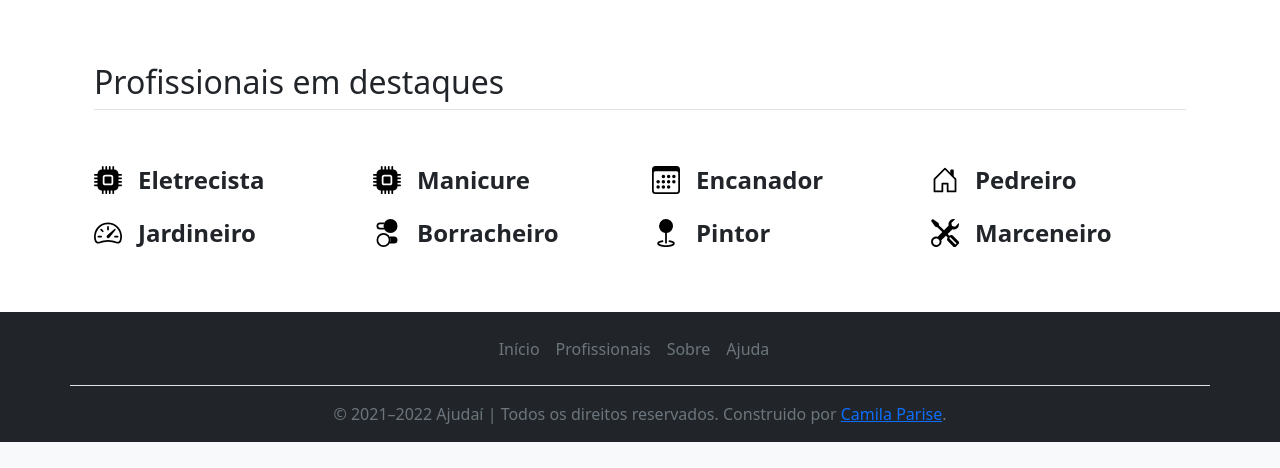
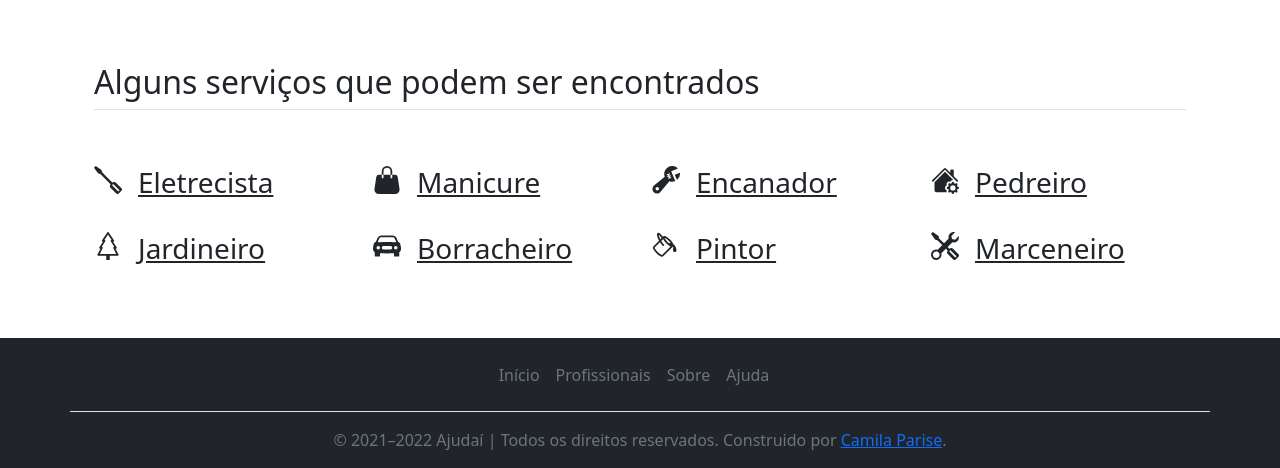
Before and after one commit to camilinhaparis/site01, a PHP site: page /site01/ in a window 1280 px wide. Shown: the part 1672-2140 px from the top of the page. Before the commit the page ends 2114 px from the top, so only its background shows below. Run offline with PHP 8.4, Linux system fonts and the light colour scheme; some libraries are stand-ins or nearby versions.

Commit message:
atualizacaoLinks

```diff
--- a/contato.php
+++ b/contato.php
@@ -41,11 +41,7 @@
 
       </div>
       <div class="col-md-5 order-md-1">
-        <svg class="bd-placeholder-img bd-placeholder-img-lg featurette-image img-fluid mx-auto"
-        width="500" height="500" xmlns="http://www.w3.org/2000/svg" role="img"
-        aria-label="Placeholder: 500x500" preserveAspectRatio="xMidYMid slice"
-        focusable="false"><title>Placeholder</title><rect width="100%" height="100%"
-        fill="#eee"/><text x="50%" y="50%" fill="#aaa" dy=".3em">500x500</text></svg>
+      <img src="img/01.png" height="400" width="400" style="display: block; margin: 0 auto;"  />
       </div>
     </div>
 
--- a/head/rodape_index.php
+++ b/head/rodape_index.php
@@ -9,7 +9,7 @@
             <li class="nav-item"><a href="sobre.php" class="nav-link px-2 text-muted">Sobre</a></li>
             <li class="nav-item"><a href="ajuda.php" class="nav-link px-2 text-muted">Ajuda</a></li>
           </ul>
-          <p class="text-center text-muted">&copy; 2021–2022 Ajudaí | Todos os direitos reservados. Construido por <a href="#">Camila Parise</a>.</p>
+          <p class="text-center text-muted">&copy; 2021–2022 Ajudaí | Todos os direitos reservados. Construido por <a href="https://github.com/camilinhaparis">Camila Parise</a>.</p>
     </div>
 
 </footer>
--- a/index.php
+++ b/index.php
@@ -200,8 +146,9 @@ include "connect.php";
       <div class="col">
         <div class="card card-cover h-100 overflow-hidden text-bg-dark rounded-4 "
         style="background-image: url('img/anuncie.jpg');">
-          <div class="d-flex flex-column h-100 p-5 pb-3 text-white text-shadow-1">
-            <h3 class="pt-5 mt-5 mb-4 display-6 lh-1 fw-bold">Short title, long jacket</h3>
+          <div class="d-flex flex-column h-100  text-white text-shadow-1">
+          <img src="img/anuncie.png"  width="300" height="300" >
+
           </div>
         </div>
       </div>
@@ -231,63 +178,83 @@ include "connect.php";
 <div class="b-example-divider"></div>
 
 <div class="container px-4 py-3" id="icon-grid">
-  <h2 class="pb-2 border-bottom">Profissionais em destaques</h2>
+  <h2 class="pb-2 border-bottom">Alguns serviços que podem ser encontrados</h2>
+
 
   <div class="row row-cols-1 row-cols-sm-2 row-cols-md-3 row-cols-lg-4 g-4 py-5">
 
     <div class="col d-flex align-items-start">
-      <svg class="bi text-muted flex-shrink-0 me-3" width="1.75em" height="1.75em"><use xlink:href="#cpu-fill"/></svg>
+    <svg xmlns="http://www.w3.org/2000/svg" width="1.75em" height="1.75em" fill="currentColor" class="me-3 bi bi-screwdriver" viewBox="0 0 16 16">
+  <path d="M0 .995.995 0l3.064 2.19a.995.995 0 0 1 .417.809v.07c0 .264.105.517.291.704l5.677 5.676.909-.303a.995.995 0 0 1 1.018.24l3.338 3.339a.995.995 0 0 1 0 1.406L14.13 15.71a.995.995 0 0 1-1.406 0l-3.337-3.34a.995.995 0 0 1-.24-1.018l.302-.909-5.676-5.677a.995.995 0 0 0-.704-.291H3a.995.995 0 0 1-.81-.417L0 .995Zm11.293 9.595a.497.497 0 1 0-.703.703l2.984 2.984a.497.497 0 0 0 .703-.703l-2.984-2.984Z"/>
+</svg>
       <div>
-        <h3 class="fw-bold mb-0 fs-4">Eletrecista</h3>
+        <h3 ><a href="profissionais.php" class="link-dark">Eletrecista</h3></a>
       </div>
     </div>
 
     <div class="col d-flex align-items-start">
-      <svg class="bi text-muted flex-shrink-0 me-3" width="1.75em" height="1.75em"><use xlink:href="#cpu-fill"/></svg>
+    <svg xmlns="http://www.w3.org/2000/svg" width="1.75em" height="1.75em" fill="currentColor" class="me-3 bi bi-handbag-fill" viewBox="0 0 16 16">
+  <path d="M8 1a2 2 0 0 0-2 2v2H5V3a3 3 0 1 1 6 0v2h-1V3a2 2 0 0 0-2-2zM5 5H3.36a1.5 1.5 0 0 0-1.483 1.277L.85 13.13A2.5 2.5 0 0 0 3.322 16h9.355a2.5 2.5 0 0 0 2.473-2.87l-1.028-6.853A1.5 1.5 0 0 0 12.64 5H11v1.5a.5.5 0 0 1-1 0V5H6v1.5a.5.5 0 0 1-1 0V5z"/>
+</svg>
       <div>
-        <h3 class="fw-bold mb-0 fs-4">Manicure</h3>
+      <h3 ><a href="profissionais.php" class="link-dark">Manicure</h3></a>
       </div>
     </div>
 
     <div class="col d-flex align-items-start">
-      <svg class="bi text-muted flex-shrink-0 me-3" width="1.75em" height="1.75em"><use xlink:href="#calendar3"/></svg>
+    <svg xmlns="http://www.w3.org/2000/svg" width="1.75em" height="1.75em" fill="currentColor" class="me-3 bi bi-wrench-adjustable" viewBox="0 0 16 16">
+  <path d="M16 4.5a4.492 4.492 0 0 1-1.703 3.526L13 5l2.959-1.11c.027.2.041.403.041.61Z"/>
+  <path d="M11.5 9c.653 0 1.273-.139 1.833-.39L12 5.5 11 3l3.826-1.53A4.5 4.5 0 0 0 7.29 6.092l-6.116 5.096a2.583 2.583 0 1 0 3.638 3.638L9.908 8.71A4.49 4.49 0 0 0 11.5 9Zm-1.292-4.361-.596.893.809-.27a.25.25 0 0 1 .287.377l-.596.893.809-.27.158.475-1.5.5a.25.25 0 0 1-.287-.376l.596-.893-.809.27a.25.25 0 0 1-.287-.377l.596-.893-.809.27-.158-.475 1.5-.5a.25.25 0 0 1 .287.376ZM3 14a1 1 0 1 1 0-2 1 1 0 0 1 0 2Z"/>
+</svg>
       <div>
-        <h3 class="fw-bold mb-0 fs-4">Encanador</h3>
+      <h3 ><a href="profissionais.php" class="link-dark">Encanador</h3></a>
 
       </div>
     </div>
     <div class="col d-flex align-items-start">
-      <svg class="bi text-muted flex-shrink-0 me-3" width="1.75em" height="1.75em"><use xlink:href="#home"/></svg>
+    <svg xmlns="http://www.w3.org/2000/svg" width="1.75em" height="1.75em" fill="currentColor" class="me-3 bi bi-house-gear-fill" viewBox="0 0 16 16">
+  <path d="M7.293 1.5a1 1 0 0 1 1.414 0L11 3.793V2.5a.5.5 0 0 1 .5-.5h1a.5.5 0 0 1 .5.5v3.293l2.354 2.353a.5.5 0 0 1-.708.708L8 2.207 1.354 8.854a.5.5 0 1 1-.708-.708L7.293 1.5Z"/>
+  <path d="M11.07 9.047a1.5 1.5 0 0 0-1.742.26l-.02.021a1.5 1.5 0 0 0-.261 1.742 1.5 1.5 0 0 0 0 2.86 1.504 1.504 0 0 0-.12 1.07H3.5A1.5 1.5 0 0 1 2 13.5V9.293l6-6 4.724 4.724a1.5 1.5 0 0 0-1.654 1.03Z"/>
+  <path d="m13.158 9.608-.043-.148c-.181-.613-1.049-.613-1.23 0l-.043.148a.64.64 0 0 1-.921.382l-.136-.074c-.561-.306-1.175.308-.87.869l.075.136a.64.64 0 0 1-.382.92l-.148.045c-.613.18-.613 1.048 0 1.229l.148.043a.64.64 0 0 1 .382.921l-.074.136c-.306.561.308 1.175.869.87l.136-.075a.64.64 0 0 1 .92.382l.045.149c.18.612 1.048.612 1.229 0l.043-.15a.64.64 0 0 1 .921-.38l.136.074c.561.305 1.175-.309.87-.87l-.075-.136a.64.64 0 0 1 .382-.92l.149-.044c.612-.181.612-1.049 0-1.23l-.15-.043a.64.64 0 0 1-.38-.921l.074-.136c.305-.561-.309-1.175-.87-.87l-.136.075a.64.64 0 0 1-.92-.382ZM12.5 14a1.5 1.5 0 1 1 0-3 1.5 1.5 0 0 1 0 3Z"/>
+</svg>
       <div>
-        <h3 class="fw-bold mb-0 fs-4">Pedreiro</h3>
+      <h3 ><a href="profissionais.php" class="link-dark">Pedreiro</h3></a>
 
       </div>
     </div>
     <div class="col d-flex align-items-start">
-      <svg class="bi text-muted flex-shrink-0 me-3" width="1.75em" height="1.75em"><use xlink:href="#speedometer2"/></svg>
+    <svg xmlns="http://www.w3.org/2000/svg" width="1.75em" height="1.75em" fill="currentColor" class="me-3 bi bi-tree" viewBox="0 0 16 16">
+  <path d="M8.416.223a.5.5 0 0 0-.832 0l-3 4.5A.5.5 0 0 0 5 5.5h.098L3.076 8.735A.5.5 0 0 0 3.5 9.5h.191l-1.638 3.276a.5.5 0 0 0 .447.724H7V16h2v-2.5h4.5a.5.5 0 0 0 .447-.724L12.31 9.5h.191a.5.5 0 0 0 .424-.765L10.902 5.5H11a.5.5 0 0 0 .416-.777l-3-4.5zM6.437 4.758A.5.5 0 0 0 6 4.5h-.066L8 1.401 10.066 4.5H10a.5.5 0 0 0-.424.765L11.598 8.5H11.5a.5.5 0 0 0-.447.724L12.69 12.5H3.309l1.638-3.276A.5.5 0 0 0 4.5 8.5h-.098l2.022-3.235a.5.5 0 0 0 .013-.507z"/>
+</svg>
       <div>
-        <h3 class="fw-bold mb-0 fs-4">Jardineiro</h3>
+      <h3 ><a href="profissionais.php" class="link-dark">Jardineiro</h3></a>
 
       </div>
     </div>
     <div class="col d-flex align-items-start">
-      <svg class="bi text-muted flex-shrink-0 me-3" width="1.75em" height="1.75em"><use xlink:href="#toggles2"/></svg>
+      <svg xmlns="http://www.w3.org/2000/svg" width="1.75em" height="1.75em" fill="currentColor" class="me-3 bi bi-car-front-fill" viewBox="0 0 16 16">
+  <path d="M2.52 3.515A2.5 2.5 0 0 1 4.82 2h6.362c1 0 1.904.596 2.298 1.515l.792 1.848c.075.175.21.319.38.404.5.25.855.715.965 1.262l.335 1.679c.033.161.049.325.049.49v.413c0 .814-.39 1.543-1 1.997V13.5a.5.5 0 0 1-.5.5h-2a.5.5 0 0 1-.5-.5v-1.338c-1.292.048-2.745.088-4 .088s-2.708-.04-4-.088V13.5a.5.5 0 0 1-.5.5h-2a.5.5 0 0 1-.5-.5v-1.892c-.61-.454-1-1.183-1-1.997v-.413a2.5 2.5 0 0 1 .049-.49l.335-1.68c.11-.546.465-1.012.964-1.261a.807.807 0 0 0 .381-.404l.792-1.848ZM3 10a1 1 0 1 0 0-2 1 1 0 0 0 0 2Zm10 0a1 1 0 1 0 0-2 1 1 0 0 0 0 2ZM6 8a1 1 0 0 0 0 2h4a1 1 0 1 0 0-2H6ZM2.906 5.189a.51.51 0 0 0 .497.731c.91-.073 3.35-.17 4.597-.17 1.247 0 3.688.097 4.597.17a.51.51 0 0 0 .497-.731l-.956-1.913A.5.5 0 0 0 11.691 3H4.309a.5.5 0 0 0-.447.276L2.906 5.19Z"/>
+</svg>
       <div>
-        <h3 class="fw-bold mb-0 fs-4">Borracheiro</h3>
+      <h3 ><a href="profissionais.php" class="link-dark">Borracheiro</h3></a>
 
       </div>
     </div>
     <div class="col d-flex align-items-start">
-      <svg class="bi text-muted flex-shrink-0 me-3" width="1.75em" height="1.75em"><use xlink:href="#geo-fill"/></svg>
+    <svg xmlns="http://www.w3.org/2000/svg" width="1.75em" height="1.75em" fill="currentColor" class="me-3 bi bi-paint-bucket" viewBox="0 0 16 16">
+  <path d="M6.192 2.78c-.458-.677-.927-1.248-1.35-1.643a2.972 2.972 0 0 0-.71-.515c-.217-.104-.56-.205-.882-.02-.367.213-.427.63-.43.896-.003.304.064.664.173 1.044.196.687.556 1.528 1.035 2.402L.752 8.22c-.277.277-.269.656-.218.918.055.283.187.593.36.903.348.627.92 1.361 1.626 2.068.707.707 1.441 1.278 2.068 1.626.31.173.62.305.903.36.262.05.64.059.918-.218l5.615-5.615c.118.257.092.512.05.939-.03.292-.068.665-.073 1.176v.123h.003a1 1 0 0 0 1.993 0H14v-.057a1.01 1.01 0 0 0-.004-.117c-.055-1.25-.7-2.738-1.86-3.494a4.322 4.322 0 0 0-.211-.434c-.349-.626-.92-1.36-1.627-2.067-.707-.707-1.441-1.279-2.068-1.627-.31-.172-.62-.304-.903-.36-.262-.05-.64-.058-.918.219l-.217.216zM4.16 1.867c.381.356.844.922 1.311 1.632l-.704.705c-.382-.727-.66-1.402-.813-1.938a3.283 3.283 0 0 1-.131-.673c.091.061.204.15.337.274zm.394 3.965c.54.852 1.107 1.567 1.607 2.033a.5.5 0 1 0 .682-.732c-.453-.422-1.017-1.136-1.564-2.027l1.088-1.088c.054.12.115.243.183.365.349.627.92 1.361 1.627 2.068.706.707 1.44 1.278 2.068 1.626.122.068.244.13.365.183l-4.861 4.862a.571.571 0 0 1-.068-.01c-.137-.027-.342-.104-.608-.252-.524-.292-1.186-.8-1.846-1.46-.66-.66-1.168-1.32-1.46-1.846-.147-.265-.225-.47-.251-.607a.573.573 0 0 1-.01-.068l3.048-3.047zm2.87-1.935a2.44 2.44 0 0 1-.241-.561c.135.033.324.11.562.241.524.292 1.186.8 1.846 1.46.45.45.83.901 1.118 1.31a3.497 3.497 0 0 0-1.066.091 11.27 11.27 0 0 1-.76-.694c-.66-.66-1.167-1.322-1.458-1.847z"/>
+</svg>
       <div>
-        <h3 class="fw-bold mb-0 fs-4">Pintor</h3>
+      <h3 ><a href="profissionais.php" class="link-dark">Pintor</h3></a>
 
       </div>
     </div>
     <div class="col d-flex align-items-start">
-      <svg class="bi text-muted flex-shrink-0 me-3" width="1.75em" height="1.75em"><use xlink:href="#tools"/></svg>
+    <svg xmlns="http://www.w3.org/2000/svg" width="1.75em" height="1.75em" fill="currentColor" class="me-3 bi bi-tools" viewBox="0 0 16 16">
+  <path d="M1 0 0 1l2.2 3.081a1 1 0 0 0 .815.419h.07a1 1 0 0 1 .708.293l2.675 2.675-2.617 2.654A3.003 3.003 0 0 0 0 13a3 3 0 1 0 5.878-.851l2.654-2.617.968.968-.305.914a1 1 0 0 0 .242 1.023l3.27 3.27a.997.997 0 0 0 1.414 0l1.586-1.586a.997.997 0 0 0 0-1.414l-3.27-3.27a1 1 0 0 0-1.023-.242L10.5 9.5l-.96-.96 2.68-2.643A3.005 3.005 0 0 0 16 3c0-.269-.035-.53-.102-.777l-2.14 2.141L12 4l-.364-1.757L13.777.102a3 3 0 0 0-3.675 3.68L7.462 6.46 4.793 3.793a1 1 0 0 1-.293-.707v-.071a1 1 0 0 0-.419-.814L1 0Zm9.646 10.646a.5.5 0 0 1 .708 0l2.914 2.915a.5.5 0 0 1-.707.707l-2.915-2.914a.5.5 0 0 1 0-.708ZM3 11l.471.242.529.026.287.445.445.287.026.529L5 13l-.242.471-.026.529-.445.287-.287.445-.529.026L3 15l-.471-.242L2 14.732l-.287-.445L1.268 14l-.026-.529L1 13l.242-.471.026-.529.445-.287.287-.445.529-.026L3 11Z"/>
+</svg>
       <div>
-        <h3 class="fw-bold mb-0 fs-4">Marceneiro</h3>
+      <h3 ><a href="profissionais.php" class="link-dark">Marceneiro</h3></a>
       </div>
     </div>
   </div>
--- a/sobre.php
+++ b/sobre.php
@@ -23,9 +23,10 @@
 
 </div>
 
+
 <div >
 <section >
-		<embed src="video/video.mp4" autoplay="false" height="577" width="1024"
+		<embed src="video/video.mp4" autoplay="false" height="380" width="676"
           style="display: block; margin: 0 auto;" />
 	</section>
 </div>
```
Also changed, not shown: other parts of index.php (+0 -54 lines), img/anuncie.jpg (deleted), img/anuncie.png (added), img/slide.jpg, img/slide2.jpg, 1 other file.
